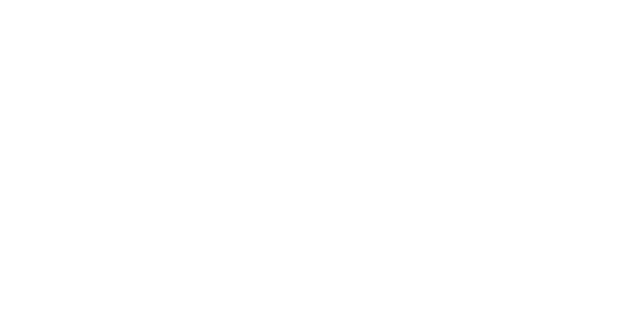
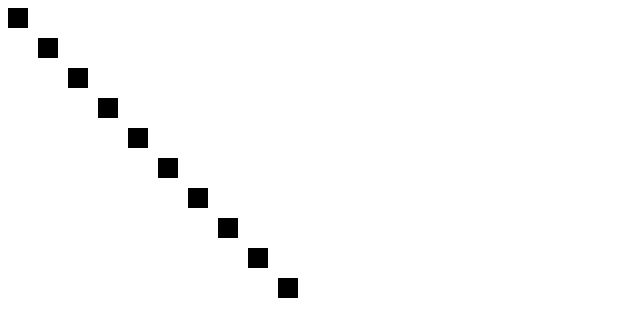
Before and after one commit to jchristos/pendulum, a plain HTML site: page index.html in a window 1280 px wide. Shown: the whole page, without its empty margins (0-640 px from the left). Drawn offline with Linux system fonts and the light colour scheme.

Commit message:
Set 10 squares diagonally

```diff
--- a/index.html
+++ b/index.html
@@ -6,6 +6,8 @@
 </head>
 <body>
 
+<canvas id="myCanvas" width="300" height="300"></canvas>
+
 <script src="js/pendulum.js"></script>
 </body>
 </html>
--- a/js/pendulum.js
+++ b/js/pendulum.js
@@ -0,0 +1,24 @@
+function canvas() {
+  var context = myCanvas.getContext('2d');
+  var x = 0, y = 0, width = myCanvas.width, height = myCanvas.height;
+
+  // function drawRectangle() {
+  //   context.fillStyle = 'RebeccaPurple';
+  //   context.fillRect(x, y, width, height);
+  // }
+  function drawManyRectangles() {
+    var i = 0;
+    var n = 10;
+    width = 20;
+    height = 20;
+    while (i < n) {
+      x = i/10 * myCanvas.width;
+      y = i/10 * myCanvas.height;
+      context.fillRect(x, y, width, height);
+      //console.log(i);
+      i ++; // same as `i = i+1` and `i +=1`
+    }
+  }
+  drawManyRectangles();
+}
+canvas();
```
